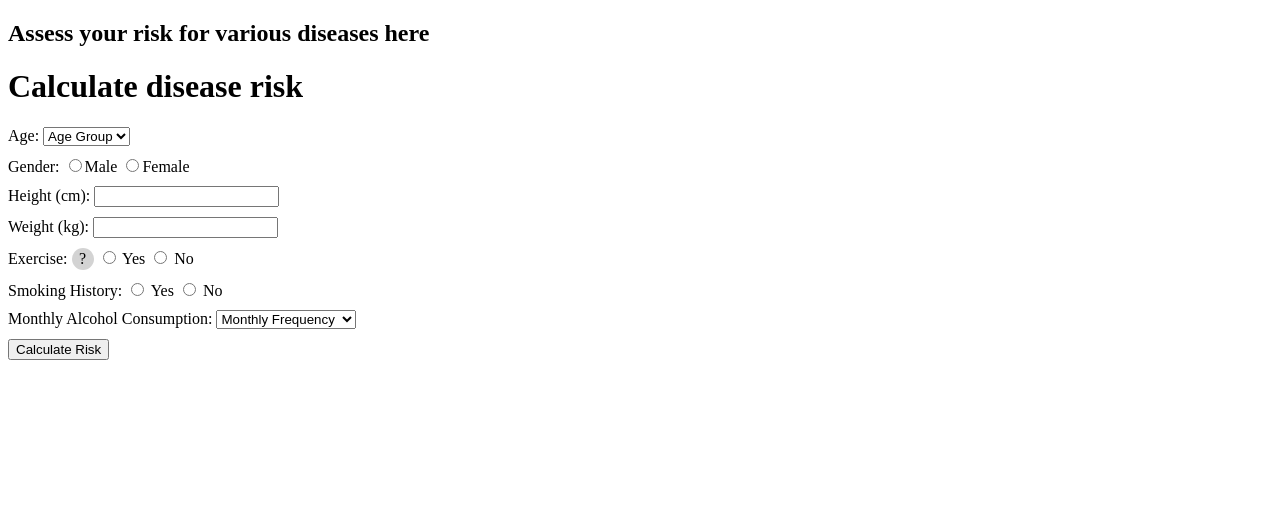
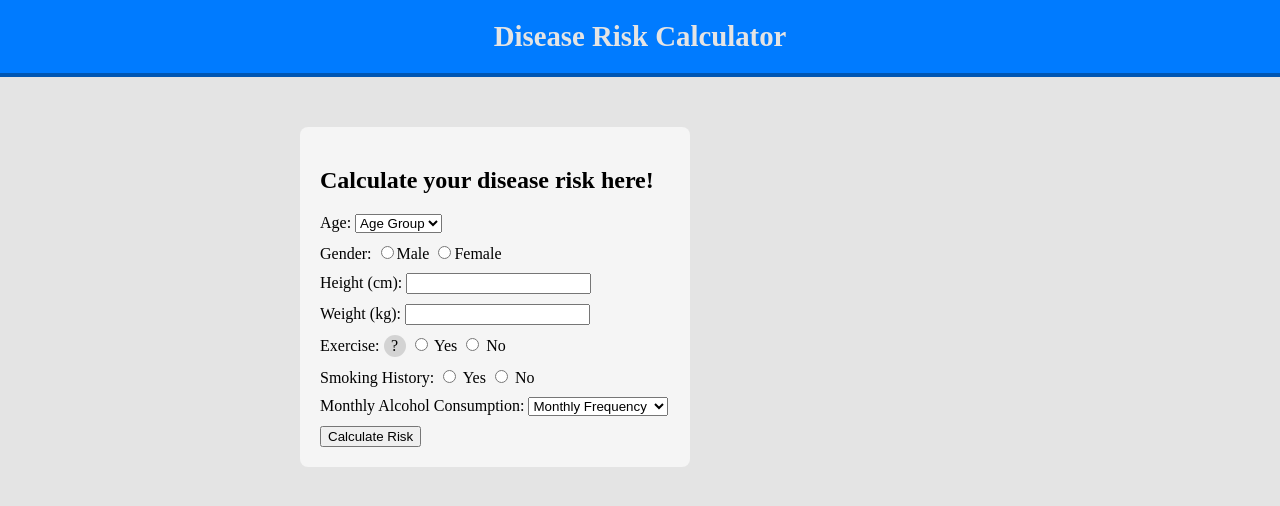
Before and after one commit to hemanthnukala02/CS50-Final-Project-Disease-Risk-Calculator, a Flask app: page / in a window 1280 px wide. Shown: the top 506 px of the page. Run offline with Flask 3, Linux system fonts and the light colour scheme; parts of the project's set-up code (start-up, migrations or seed data) failed here and were passed over.

Commit message:
Integrated all 4 models into my html. Settled model.py and routes.py changes to allow for integration of data models. Created results.html to print out user results. Also removed height and weight from being encoded to improve model efficiency and logic. Added some style.css to beautify the website for index.html. Still need to beautify results.html.

```diff
--- a/app/routes.py
+++ b/app/routes.py
@@ -1,5 +1,5 @@
 from flask import Blueprint, render_template, request, flash, redirect, url_for
-from model import preprocess_and_predict
+from .model import predict_disease_risk
 
 bp = Blueprint('main', __name__)
 
@@ -7,7 +7,7 @@ bp = Blueprint('main', __name__)
 def index():
     if request.method == "POST":
         # Collect data from form
-        age_input = (request.form.get('age'))
+        age = (request.form.get('age'))
         gender = request.form.get('gender')
         weight_input = (request.form.get('weight'))
         height_input = (request.form.get('height'))
@@ -18,13 +18,8 @@ def index():
 
         # Error handling
         errors = []
-        if not age_input:
+        if not age:
             errors.append('Please fill in your age!')
-        else:
-            try:
-                age = int(age_input)
-            except ValueError:
-                errors.append('Please enter a valid integer for age!')
 
         if not gender:
             errors.append('Please select your gender!')
@@ -69,7 +64,7 @@ def index():
             }
 
         # Pass data to the model to predict the disease risk
-        prediction = preprocess_and_predict(user_data)
+        disease_risk = predict_disease_risk(user_data)
 
-        return render_template('index.html', prediction=prediction)
+        return render_template('results.html', predictions=disease_risk)
     return render_template('index.html')
--- a/app/static/style.css
+++ b/app/static/style.css
@@ -1,3 +1,8 @@
+body{
+    margin: 0;
+    background-color: rgb(228, 228, 228);
+}
+
 div {
     display: block;
     margin-bottom: 10px;
@@ -21,3 +26,22 @@ div {
     background-color: #f9f9f9;
     position: absolute;
 }
+
+.container{
+    max-width: 350px;
+    margin: 50px auto;
+    margin-left: 300px;
+    padding: 20px;
+    background-color: rgb(245, 245, 245);
+    border-radius: 8px;
+}
+
+.site-header {
+    background-color: #007bff;       /* Background color for the header */
+    color: rgb(228, 228, 228);                    /* Text color */
+    padding: 20px 0;                 /* Vertical padding for spacing */
+    text-align: center;              /* Center the header text */
+    font-size: 1.8em;                /* Adjust font size */
+    border-bottom: 4px solid #0056b3;
+    margin: 0;
+}
--- a/app/templates/index.html
+++ b/app/templates/index.html
@@ -7,8 +7,9 @@
     <link rel="stylesheet" href="static/style.css">
 </head>
 <body>
-    <h2>Assess your risk for various diseases here</h2>
-    <h1>Calculate disease risk</h1>
+    <h1 class="site-header">Disease Risk Calculator</h1>
+    <div class="container">
+        <h2>Calculate your disease risk here!</h2>
         <form method="post">
             <div>
                 <label for="age">Age:</label>
@@ -30,9 +31,6 @@
                 </select>
                 {% if 'Please fill in your age!' in errors %}
                 <span class="error">{{ 'Please fill in your age!' }}</span>
-            {% endif %}
-            {% if 'Please enter a valid integer for age!' in errors %}
-            <span class="error">{{ 'Please enter a valid integer for age!' }}</span>
                 {% endif %}
             </div>
             <div>
@@ -100,7 +98,7 @@
             <!-- Add more form fields as needed -->
             <button type="submit">Calculate Risk</button>
         </form>
-
+    </div>
     <script>
         document.getElementById('info-icon').addEventListener('click', function() {
             var infoBox = document.getElementById('info-box');
```
Also changed, not shown: app/model.py (+25 -2 lines), app/templates/results.html (added, +16 -0 lines), 1 other file. Lines whose indentation alone changed are shown as unchanged.
